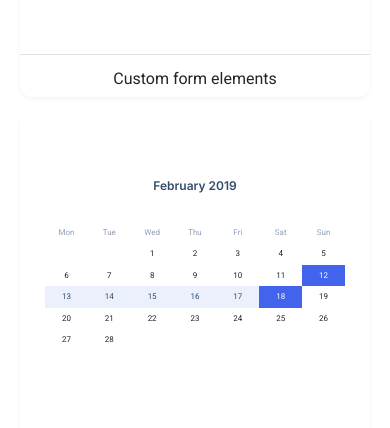
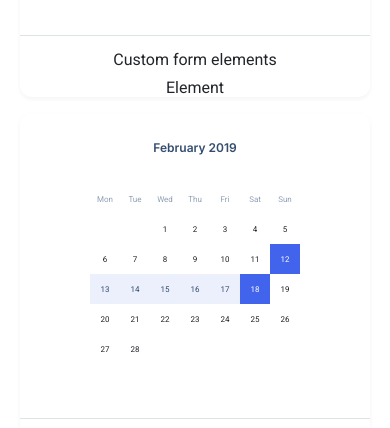
Before and after one commit to js-tasks-ru/htmlcss-20230411_sum2108, a website: page pages/main.html in a window 390 px wide. Shown: the part 980-1408 px from the top of the page. Drawn offline with nearby package versions, Linux system fonts and the light colour scheme.

Commit message:
dz-4/adaptive - правки адаптива

```diff
--- a/components/calendar/calendar.css
+++ b/components/calendar/calendar.css
@@ -54,10 +54,11 @@
     background: var(--light-blue);
 }
 
-.calendar_preview {
-    padding-bottom: 50%;
+.calendar_small {
+    max-width: 210px;
+    padding: 0;
+    border: none;
 }
-
 @media screen and (max-width: 767px) {
     .calendar {
         border: none;
--- a/components/card/card.css
+++ b/components/card/card.css
@@ -1,17 +1,13 @@
 .card {
     display: grid;
     grid-template-rows: 1fr auto auto;
-    /*display: flex;*/
-    /*flex-direction: column;*/
-    padding: 38px;
+    padding: 30px 24px;
     box-sizing: border-box;
     min-width: 350px;
     min-height: 367px;
-    /*height: 100%;*/
     background: var(--white);
     box-shadow: 0px 2px 4px rgba(33, 36, 41, 0.05);
     border-radius: 12px;
-
     font-family: 'Roboto';
     font-style: normal;
 
@@ -44,7 +40,6 @@
 @media screen and (max-width: 767px){
     .card {
         padding: 0;
-        margin: 0 auto;
         width: 164px;
         height: 231px;
     }
@@ -57,7 +52,4 @@
         font-size: 16px;
         line-height: 24px;
     }
-    .card__description {
-        display: none;
-    }
 }
--- a/components/page/page.css
+++ b/components/page/page.css
@@ -34,7 +34,8 @@
 @media screen and (max-width: 767px) {
     .page__main {
         gap: 16px;
-        grid-template-columns: repeat(1, 1fr);
+        grid-template-columns: auto;
+        justify-content: center;
     }
     .page__component {
         grid-template-columns: none;
--- a/pages/main.html
+++ b/pages/main.html
@@ -68,9 +68,9 @@
         <div class="card">
           <div class="card__preview">
 
-            <div class="calendar">
+            <div class="calendar calendar_small">
               <div class="calendar__title">February 2019</div>
-              <div class="calendar__wrapper calendar_preview">
+              <div class="calendar__wrapper">
                 <div class="calendar__inner">
                   <div class="calendar__item calendar__item_day">Mon</div>
                   <div class="calendar__item calendar__item_day">Tue</div>
@@ -168,9 +168,7 @@
         </div>
 
         <div class="card">
-          <div class="card__preview">
-
-          </div>
+          <div class="card__preview"></div>
           <div class="card__title">Avatar</div>
           <div class="card__description">Element</div>
         </div>
```
